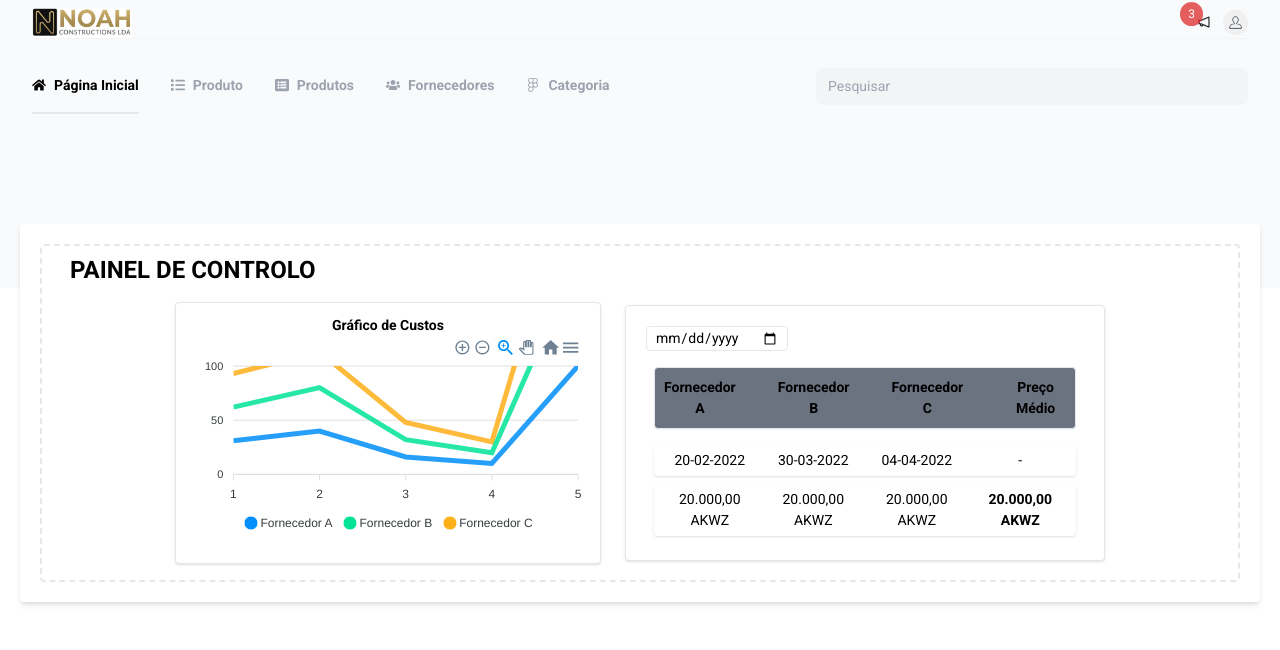
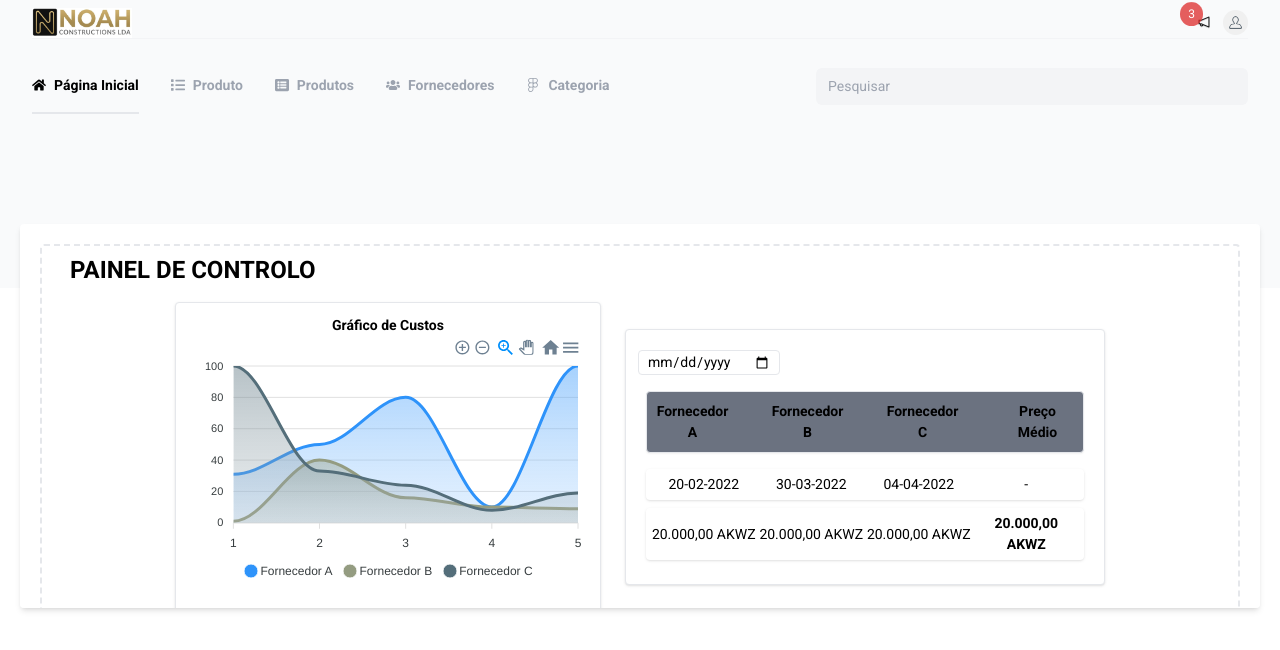
Before and after one commit to JairoDosSantos/gestao-custo-noah, a Next.js app: page /home in a window 1280 px wide. Shown: the top 650 px of the page. Built offline with nearby package versions, Linux system fonts and the light colour scheme.

Commit message:
commit de verificação

```diff
--- a/src/pages/home.tsx
+++ b/src/pages/home.tsx
@@ -3,56 +3,64 @@ import Head from 'next/head'
 import dynamic from 'next/dynamic';
 import { useState } from 'react';
 
-import Logo from '../assets/noah.png'
-import Image from 'next/image';
-
-
 //External Components
 const Chart = dynamic(() => import("react-apexcharts"), { ssr: false })
 
-enum ChartHorizontalAlign {
-    left = 'left',
-    center = 'center',
-    right = 'right'
-}
-
-enum ChartVerticalAlign {
-    top = 'top',
-    middle = 'middle',
-    bottom = 'bottom'
-}
-//import { FaUsers } from 'react-icons/fa';
 
 const Home = () => {
 
     const [optionsChart, setOptionsChart] = useState({
         options: {
             chart: {
-                type: 'bar',
-                stacked: true,
-                stackType: "100%"
+                height: 200,
+                zoom: {
+                    enabled: true
+                }
+            },
+            dataLabels: {
+                enabled: false
             },
             plotOptions: {
                 bar: {
                     horizontal: true
                 }
+            },
+            stroke: {
+                width: 3
+            },
+            colors: ['#2E93fA', '#949c81', '#546E7A'],
+            toolbar: {
+                autoSelected: "pan",
+                show: false
             }
-
+        },
+        tooltip: {
+            theme: 'dark'
         },
         series: [
             {
                 name: "Fornecedor A",
-                data: [31, 40, 16, 10, 100]
+                data: [31, 50, 80, 10, 100]
             },
             {
                 name: "Fornecedor B",
-                data: [31, 40, 16, 10, 99]
+                data: [1, 40, 16, 10, 9]
             },
             {
                 name: "Fornecedor C",
-                data: [31, 33, 16, 10, 99]
+                data: [100, 33, 24, 8, 19]
             }
         ],
+        fill: {
+            type: 'gradient',
+            gradient: {
+                shadeIntensity: 1,
+                opacityFrom: 0.7,
+                opacityTo: 0.9,
+                stops: [0, 90, 100]
+            }
+        }
+        ,
         legend: {
             position: 'bottom',
             horizontalAlign: "center",
@@ -78,12 +86,12 @@ const Home = () => {
                             <Chart
                                 options={optionsChart.options}
                                 series={optionsChart.series}
-                                type="line"
+                                type="area"
                                 width={400}
-                                height={200}
+
                             />
                         </div>
-                        <div className='border shadow rounded bg-white p-5 w-[30rem] h-64 flex flex-col print:shadow-none print:border-0'>
+                        <div className='border shadow rounded bg-white py-5 px-3 w-[30rem] h-64 flex flex-col print:shadow-none print:border-0'>
                             {/** Gráfico à anunciar */}
                             <div className='flex justify-start'>
                                 <input type="date" className='rounded border px-2 cursor-pointer' />
@@ -91,12 +99,13 @@ const Home = () => {
                             <div>
                                 <table className='p-2 flex flex-col gap-2'>
                                     <thead className=''>
-                                        <tr className=' p-2 my-2 flex gap-10 text-center border shadow-sm rounded bg-gray-500 '>
+                                        <tr className=' p-2 my-2 flex gap-10 text-center border shadow-sm rounded bg-gray-500'>
                                             <th className='w-1/4'>Fornecedor A</th>
                                             <th className='w-1/4'>Fornecedor B</th>
                                             <th className='w-1/4'>Fornecedor C</th>
                                             <th className='w-1/4'>Preço Médio</th>
                                         </tr>
+
                                     </thead>
                                     <tbody className='flex flex-col gap-2'>
                                         <tr className='flex shadow rounded p-1'>
--- a/src/pages/lista-de-produto.tsx
+++ b/src/pages/lista-de-produto.tsx
@@ -18,7 +18,7 @@ const ListaProdutos = () => {
                     <h3 className='font-bold text-2xl'>RELATÓRIO - CUSTO DE MATERIAL</h3>
                     <div className='flex gap-5 mt-3'>
                         <table className='min-w-full'>
-                            <thead >
+                            <thead>
                                 <tr className='flex items-center justify-around  mx-3 my-4 text-center border p-2 shadow-sm rounded bg-gray-500'>
                                     <th className=' w-1/6'>Fornecedor</th>
                                     <th className=' w-1/6'>Telefone</th>
@@ -36,7 +36,6 @@ const ListaProdutos = () => {
                                     <td className='  w-1/6 text-center'>Projecto nova-vida</td>
                                     <td className=' w-1/6 text-center'>60.000,00 AKWZ</td>
                                     <td className=' w-1/6 text-center'>1.500.000,00 AKWZ</td>
-
                                 </tr>
                                 <tr className=' hover:brightness-75 hover:cursor-pointer flex mx-3 items-center justify-around  my-2 shadow rounded p-2 border '>
                                     <td className=' w-1/6 text-center'>Fornecedor A</td>
@@ -45,7 +44,6 @@ const ListaProdutos = () => {
                                     <td className='  w-1/6 text-center'>Urbanização boa vida</td>
                                     <td className=' w-1/6 text-center'>60.000,00 AKWZ</td>
                                     <td className=' w-1/6 text-center'>1.500.000,00 AKWZ</td>
-
                                 </tr>
                                 <tr className=' hover:brightness-75 hover:cursor-pointer flex mx-3 items-center justify-around  my-2 shadow rounded p-2 border '>
                                     <td className=' w-1/6 text-center'>Fornecedor A</td>
@@ -63,9 +61,7 @@ const ListaProdutos = () => {
                                     <td className='  w-1/6 text-center'>Largo da Maianga</td>
                                     <td className=' w-1/6 text-center'>60.000,00 AKWZ</td>
                                     <td className=' w-1/6 text-center'>1.500.000,00 AKWZ</td>
-
                                 </tr>
-
                             </tbody>
                         </table>
                     </div>
```
Also changed, not shown: src/pages/categoria.tsx (+15 -4 lines).
